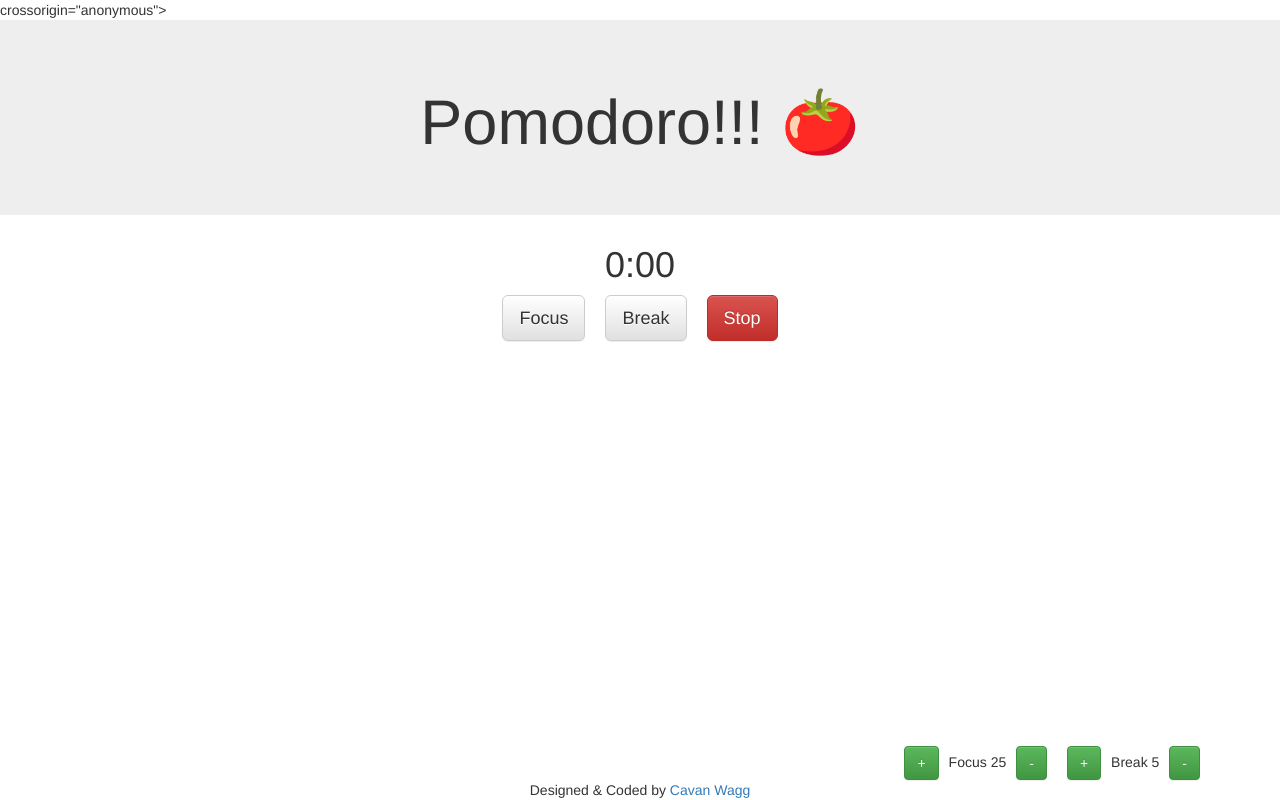
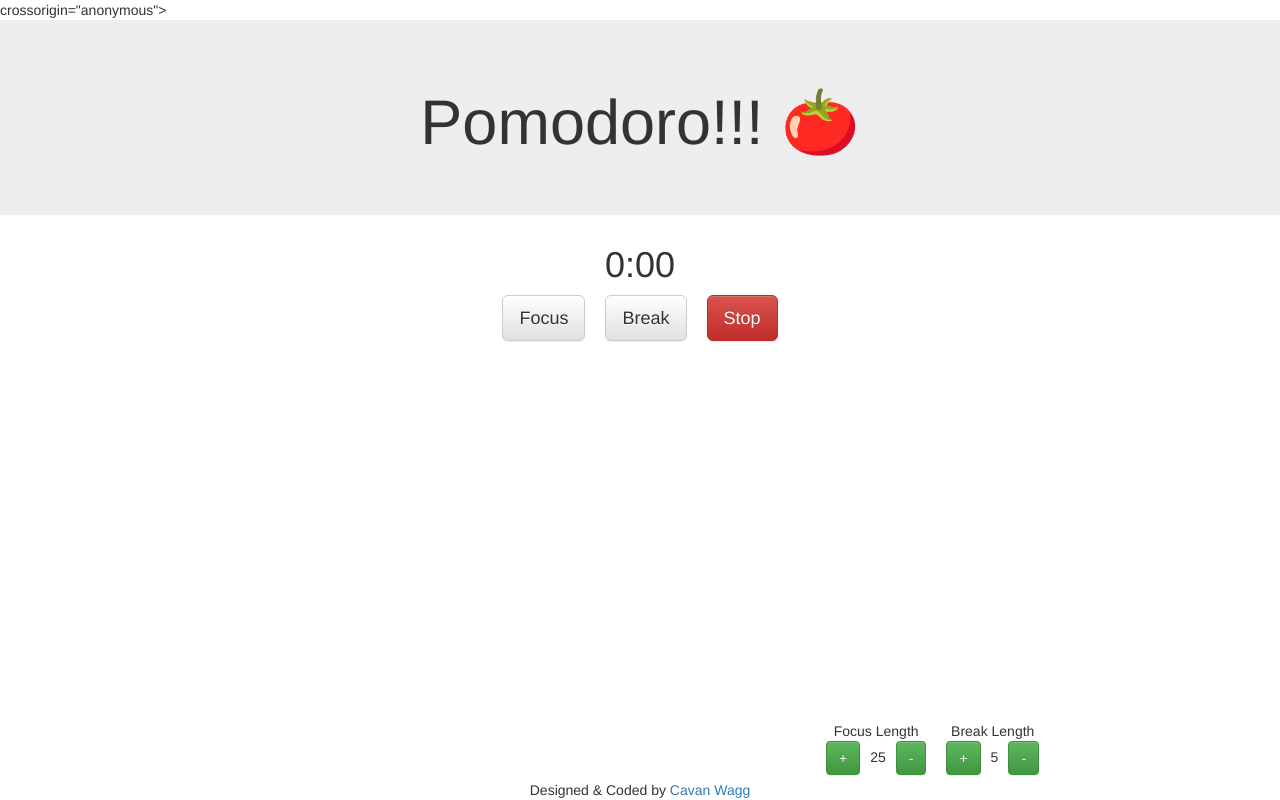
Before and after one commit to CavanWagg/React-pomodoro, a React (Create React App) app: page / in a window 1280 px wide. Built offline with nearby package versions, Linux system fonts and the light colour scheme.

Commit message:
startFocus and startBreak implementation changed to keep code more DRY

```diff
--- a/src/App.css
+++ b/src/App.css
@@ -22,7 +22,9 @@
   font-size: large;
 }
 
-@keyframes App-logo-spin {
-  from { transform: rotate(0deg); }
-  to { transform: rotate(360deg); }
+.duration-control {
+  display: inline-block;
 }
+.control-title {
+  display: block;
+}
--- a/src/App.js
+++ b/src/App.js
@@ -6,7 +6,7 @@ import FocusButton from "./components/FocusButton/FocusButton.js";
 import BreakButton from "./components/BreakButton/BreakButton";
 import StopButton from "./components/StopButton/StopButton";
 import Controls from "./components/Controls/Controls";
-import { Jumbotron, Button, Grid, Row, Col } from "react-bootstrap";
+import { Jumbotron, Grid, Row, Col } from "react-bootstrap";
 
 class App extends Component {
   constructor(props) {
@@ -20,45 +20,30 @@ class App extends Component {
     };
     this.secondsRemaining;
     this.intervalHandle;
-    this.increaseFocus = this.increaseFocus.bind(this);
-    this.decreaseFocus = this.decreaseFocus.bind(this);
+    this.changeFocusLength = this.changeFocusLength.bind(this);
+    this.changeBreakLength = this.changeBreakLength.bind(this);
+    this.lengthControl = this.lengthControl.bind(this);
     this.startFocus = this.startFocus.bind(this);
     this.tick = this.tick.bind(this);
   }
   // bind method to constructor
 
-  increaseFocus = () => {
-    if (this.state.focus <= 60) {
-      console.log("increase Time!");
-      this.setState({
-        focus: this.state.focus + 1
-      });
+  changeFocusLength(e) {
+    this.lengthControl("focus", e.currentTarget.value, this.state.focus);
+  }
+  changeBreakLength(e) {
+    this.lengthControl("break", e.currentTarget.value, this.state.break);
+  }
+
+  lengthControl(stateToChange, sign, currentLength) {
+    console.log(stateToChange, currentLength);
+    if (sign === "-" && currentLength > 1) {
+      this.setState({ [stateToChange]: currentLength - 1 });
     }
-  };
-
-  decreaseFocus = () => {
-    if (this.state.focus > 10)
-      this.setState({
-        focus: this.state.focus - 1
-      });
-  };
-
-  increaseBreak = () => {
-    if (this.state.break <= 20) {
-      console.log("increase Time!");
-      this.setState({
-        break: this.state.break + 1
-      });
+    if (sign === "+" && currentLength < 60) {
+      this.setState({ [stateToChange]: currentLength + 1 });
     }
-  };
-
-  decreaseBreak = () => {
-    if (this.state.break > 1) {
-      this.setState({
-        break: this.state.break - 1
-      });
-    }
-  };
+  }
 
   tick = () => {
     const min = Math.floor(this.secondsRemaining / 60);
@@ -143,23 +128,27 @@ class App extends Component {
             <Row>
               <Col md={6} />
               <Col md={6}>
-                <div>
-                  {/* <p> Focus </p>
-                  <p> Break </p> */}
+                <div className="duration-control">
+                  <div className="control-title" />
+                  <Controls
+                    title="Break Length"
+                    length={this.state.break}
+                    lengthControl={this.lengthControl}
+                    onClick={this.changeBreakLength}
+                    // focus={this.state.focus}
+                    // break={this.state.break}
+                    changeBreakLength={this.changeBreakLength}
+                  />
+                  <Controls
+                    title="Focus Length"
+                    length={this.state.focus}
+                    lengthControl={this.lengthControl}
+                    // break={this.state.break}
+                    // focus={this.state.focus}
+                    onClick={this.changeFocusLength}
+                    changeFocusLength={this.changeFocusLength}
+                  />
                 </div>
-              </Col>
-            </Row>
-            <Row>
-              <Col md={6} />
-              <Col md={6}>
-                <Controls
-                  focus={this.state.focus}
-                  break={this.state.break}
-                  increaseBreak={this.increaseBreak}
-                  decreaseBreak={this.decreaseBreak}
-                  increaseFocus={this.increaseFocus}
-                  decreaseFocus={this.decreaseFocus}
-                />
               </Col>
             </Row>
             <Row>
--- a/src/components/Controls/Controls.js
+++ b/src/components/Controls/Controls.js
@@ -6,43 +6,27 @@ class Controls extends React.Component {
   render() {
     return (
       <div className="controls-div">
-        {/* Focus */}
+        <div>{this.props.title}</div>
         <Button
           bsStyle="success"
-          onClick={this.props.increaseFocus}
+          onClick={this.props.onClick}
           className="increase-button"
+          value="+"
         >
           {" "}
           +{" "}
         </Button>
-        Focus {this.props.focus}
+        {this.props.length}
         <Button
           bsStyle="success"
-          onClick={this.props.decreaseFocus}
+          onClick={this.props.onClick}
           className="decrease-button"
+          value="-"
         >
           {" "}
           -{" "}
         </Button>
         {/* Short Break */}
-        <Button
-          bsStyle="success"
-          onClick={this.props.increaseBreak}
-          className="increase-button"
-        >
-          {" "}
-          +{" "}
-        </Button>
-        Break {this.props.break}
-        <Button
-          bsStyle="success"
-          onClick={this.props.decreaseBreak}
-          className="decrease-button"
-        >
-          {" "}
-          -{" "}
-        </Button>
-        {/* Long Break  */}
       </div>
     );
   }
```
